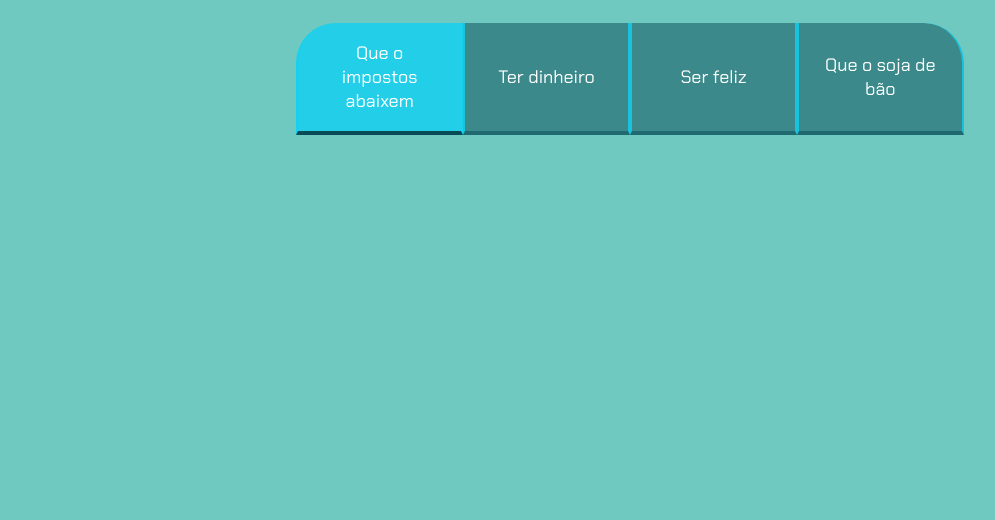
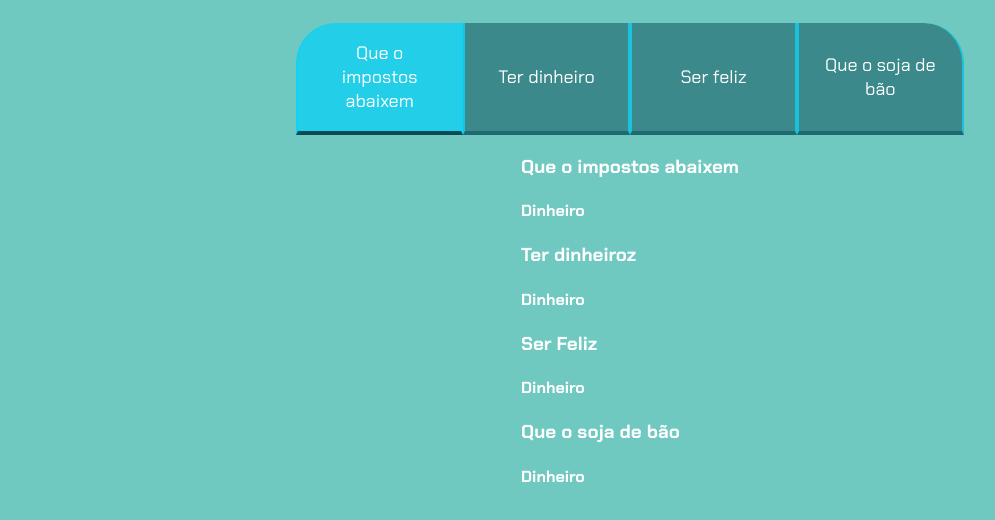
Before and after one commit to alvarofae/-us-guri, a plain HTML site: page index.html in a window 1280 px wide. Shown: the part 80-600 px from the top of the page, without its empty margins (10-1005 px from the left). Drawn offline with Linux system fonts and the light colour scheme.

Commit message:
Update index.html

```diff
--- a/index.html
+++ b/index.html
@@ -15,6 +15,22 @@
      <button class="botao">Ser feliz</button>
      <button class="botao">Que o soja de bão</button>
     </div>
+        <div class="abas textos">
+         <div class="aba-conteudo">
+             <h3 class="aba-conteudo-titulo-principal">Que o impostos abaixem</h3>
+             <h4 class="aba-conteudo-titulo-secundario">Dinheiro</h4>
+         </div>
+                     <div class="aba-conteudo">
+             <h3 class="aba-conteudo-titulo-principal">Ter dinheiroz</h3>
+             <h4 class="aba-conteudo-titulo-secundario">Dinheiro</h4>
+         </div>         <div class="aba-conteudo">
+             <h3 class="aba-conteudo-titulo-principal">Ser Feliz</h3>
+             <h4 class="aba-conteudo-titulo-secundario">Dinheiro</h4>
+         </div>         <div class="aba-conteudo">
+             <h3 class="aba-conteudo-titulo-principal">Que o soja de bão</h3>
+             <h4 class="aba-conteudo-titulo-secundario">Dinheiro</h4>
+         </div>
+        </div>
     </section>
     <script src="main.js"></script>
 </body>
```
